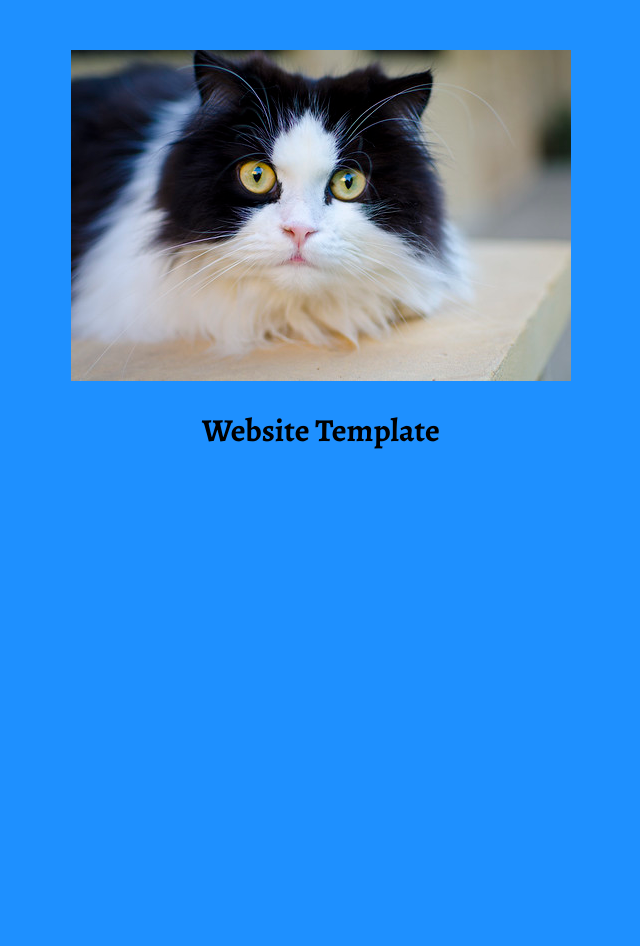
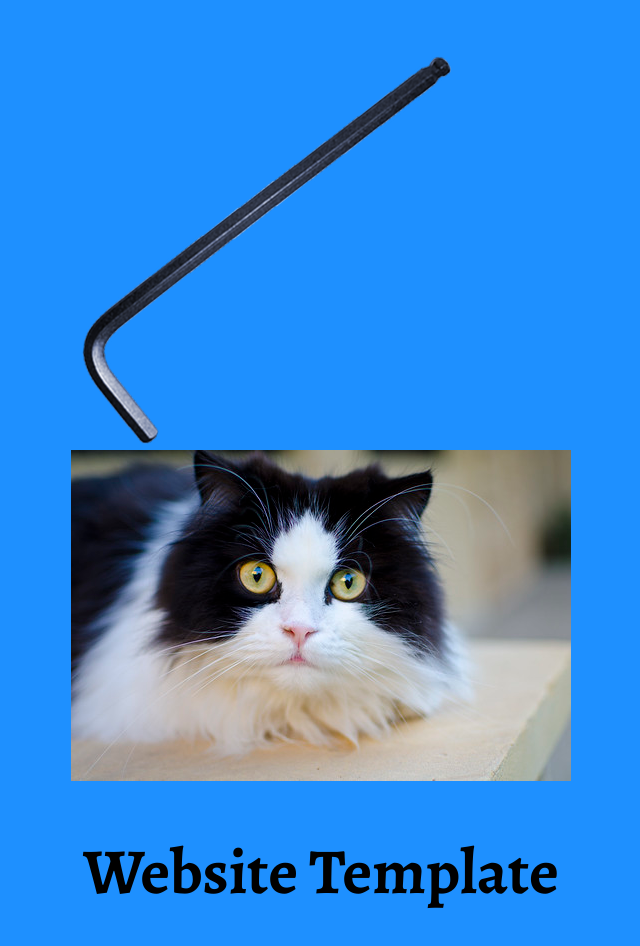
Before and after one commit to martincanales246-star/thursday-critical-design, a plain HTML site: page index.html in a window 1280 px wide. Shown: the whole page, without its empty margins (319-959 px from the left). Before the commit the page ends 800 px from the top, so only its background shows below. Drawn offline with nearby package versions, Linux system fonts and the light colour scheme.

Commit message:
Update styles.css added background styles (and adjusted text)

```diff
--- a/assets/css/styles.css
+++ b/assets/css/styles.css
@@ -1,7 +1,7 @@
 /* styles.css */
 
 * {
-	font-family: "Alegreya", serif;
+	font-family: Arial, Helvetica, serif;
 }
 
 body {
@@ -13,3 +13,14 @@ body {
 	margin: 50px auto;
 	text-align: center;
 }
+
+.backgroundImage {
+	background-image: url(../img/wrench.png);
+	width: 400px;
+	height: 400px;
+}
+
+h1 {
+	font-family: "Alegreya", serif;
+		font-size: 4em;
+}
```
